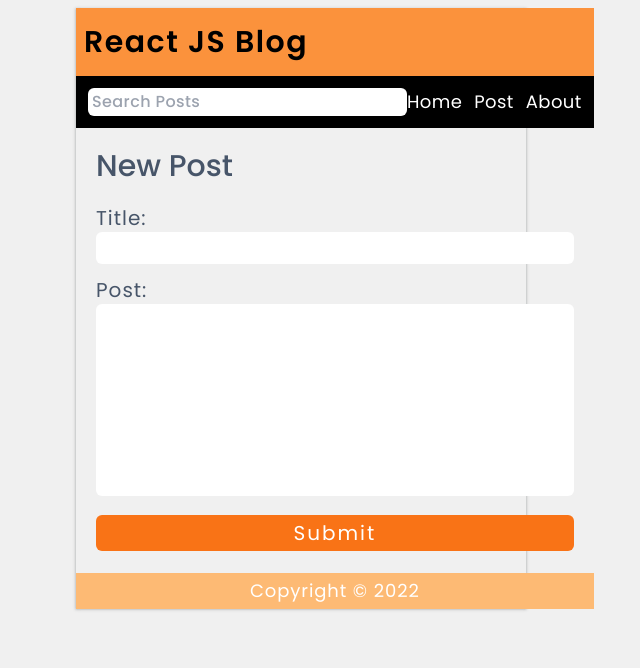
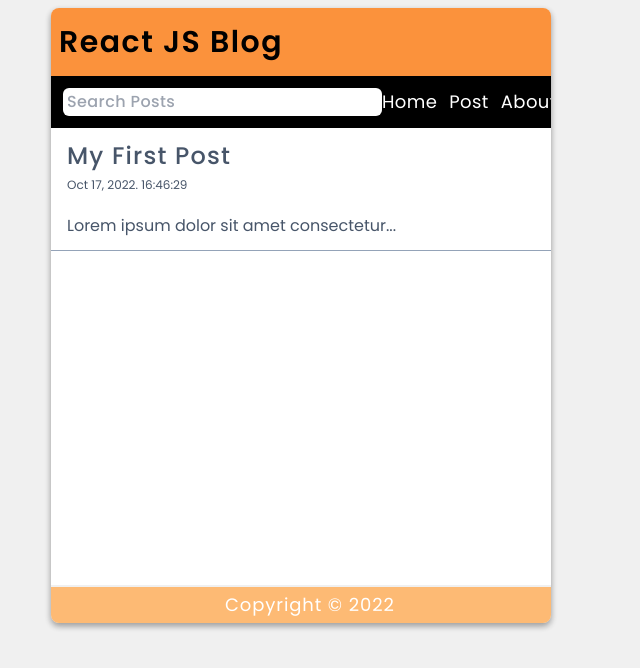
Before and after one commit to kawojue/Mini-Notes-App, a React (Vite) app: page / in a window 1280 px wide. Shown: the top 668 px of the page, without its empty margins (339-979 px from the left). Built offline with nearby package versions, Linux system fonts and the light colour scheme.

Commit message:
refractor UI

```diff
--- a/src/App.jsx
+++ b/src/App.jsx
@@ -2,6 +2,7 @@ import Header from "./components/Header"
 import Contents from "./components/Contents"
 import Footer from "./components/Footer"
 import Post from './components/Post'
+import About from "./components/About"
 
 function App() {
   const newDate = new Date()
@@ -18,8 +19,9 @@ function App() {
     <>
       <div className="container">
         <Header />
-        {/* <Contents getFullDate={getFullDate} /> */}
-        <Post />
+        <Contents getFullDate={getFullDate} />
+        {/* <Post /> */}
+        {/* <About /> */}
         <Footer />
       </div>
     </>
--- a/src/components/ListContents.jsx
+++ b/src/components/ListContents.jsx
@@ -3,8 +3,12 @@ const ListContents = ({ getFullDate }) => {
         <>
             <article className="flex flex-col gap-5 w-full px-4 py-3 border-b-[1.5px] border-slate-400 text-slate-600">
                 <div>
-                    <h3 className="capitalize tracking-wider text-2xl font-medium">my first post</h3>
-                    <p className="mt-1 text-[0.75rem]">{getFullDate}</p>
+                    <h3 className="capitalize tracking-wider text-2xl font-medium cursor-pointer">
+                        my first post
+                    </h3>
+                    <p className="mt-1 text-[0.75rem]">
+                        {getFullDate}
+                    </p>
                 </div>
                 <div>
                     <h4>Lorem ipsum dolor sit amet consectetur...</h4>
--- a/src/components/Post.jsx
+++ b/src/components/Post.jsx
@@ -1,14 +1,14 @@
 const Post = () => {
     return (
         <form className="new-post p-5">
-            <h1 className="text-3xl font-medium text-slate-600">New Post</h1>
+            <h2>New Post</h2>
             <article className="flex flex-col gap-3 mt-5">
                 <div>
-                    <label htmlFor="title">Title: </label>
+                    <label htmlFor="title">Title:</label>
                     <input type="text" id="title" />
                 </div>
                 <div>
-                    <label htmlFor="content">Post: </label>
+                    <label htmlFor="content">Post:</label>
                     <textarea id="content"></textarea>
                 </div>
                 <button type="submit" className="py-1 bg-orange-500 rounded-md tracking-widest text-white text-xl hover:bg-orange-300 hover:text-slate-800 trans">Submit</button>
--- a/src/index.css
+++ b/src/index.css
@@ -9,13 +9,17 @@
 
 .container {
     grid-template-rows: auto 1fr auto;
-    box-shadow: rgba(60, 64, 67, 0.3) 0px 1px 2px 0px,
-        rgba(60, 64, 67, 0.15) 0px 1px 3px 1px;
-    @apply grid w-[450px] h-[600px] my-2;
+    box-shadow: rgba(0, 0, 0, 0.16) 0px 3px 6px,
+        rgba(0, 0, 0, 0.23) 0px 3px 6px;
+    @apply grid max-w-[500px] w-[95vw] h-[615px] my-2 rounded-lg overflow-hidden;
 }
 
 .trans {
     @apply transition-all ease-linear duration-300;
+}
+
+h2 {
+    @apply text-3xl font-medium text-slate-600;
 }
 
 a {
```
